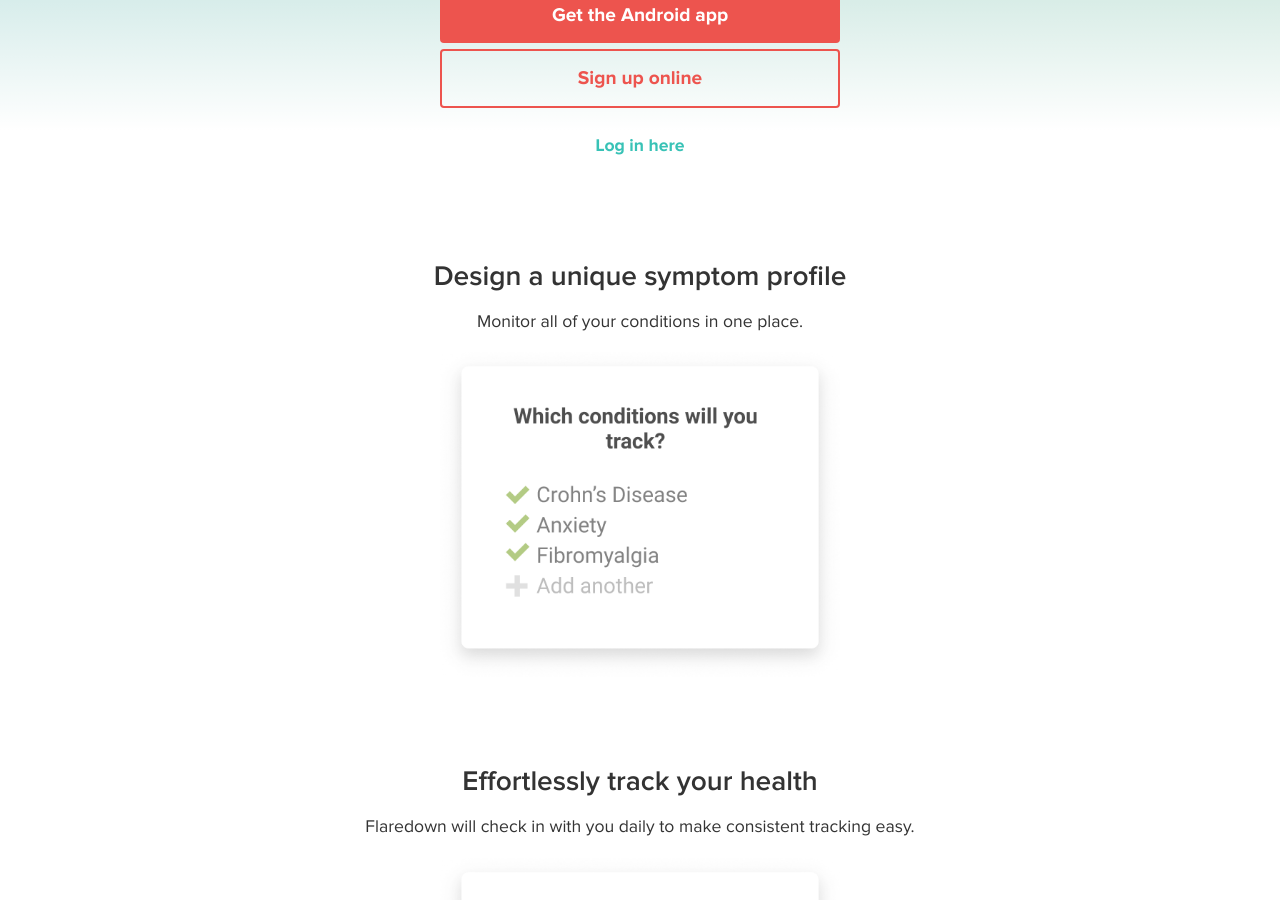
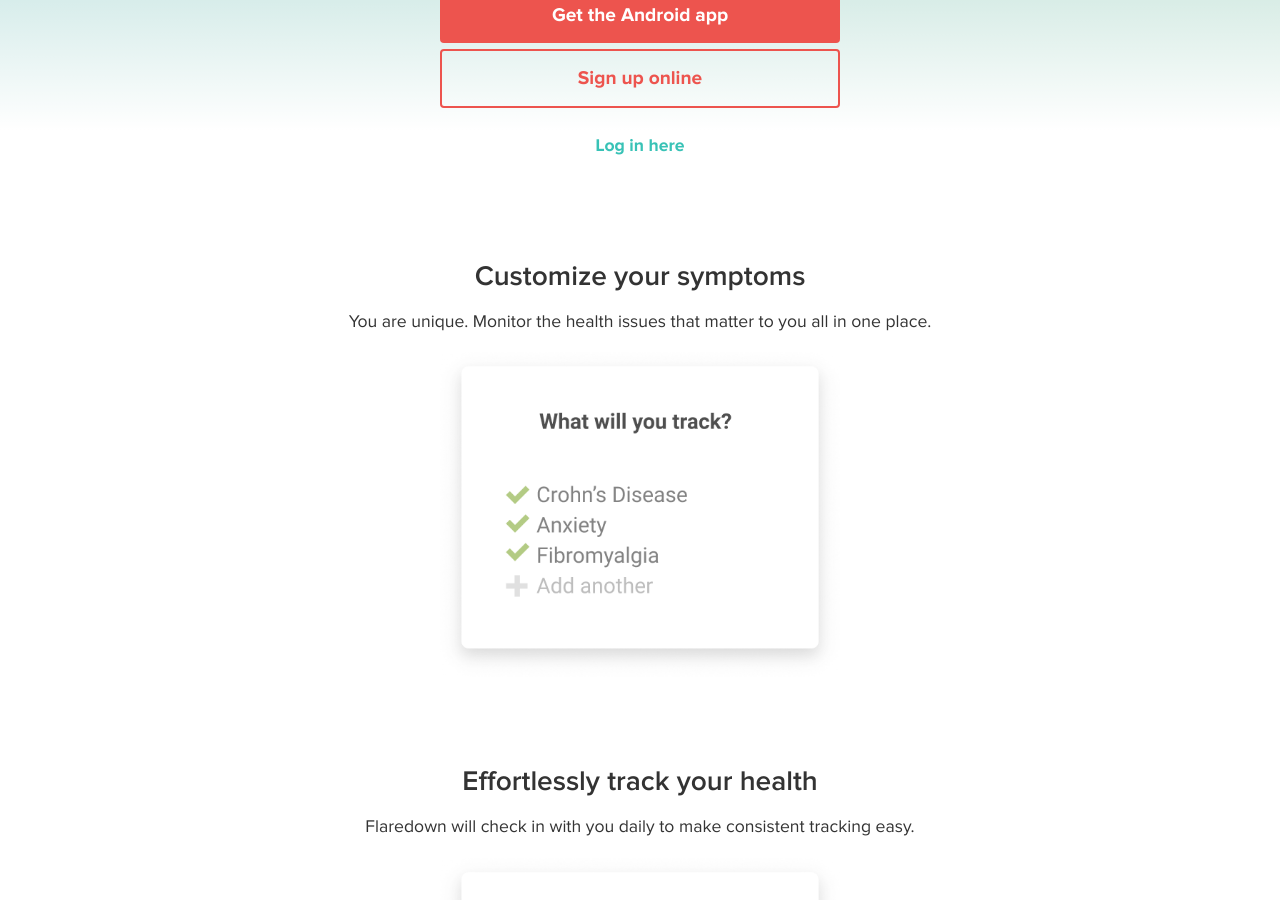
Before and after one commit to jasperfurniss/flaredown, a Jekyll site: the page built from index.html, in a window 1280 px wide and 900 px high, scrolled down 641 px. Built offline with Jekyll 4.4.1, drawn with Linux system fonts in a browser that asks for light colours; comment, search, counter and statistics services are not loaded.

Commit message:
Health profile

```diff
--- a/index.html
+++ b/index.html
@@ -17,8 +17,8 @@ layout: v3
   </section>
 
   <section>
-			<h2>Design a unique symptom profile</h2>
-			<p>Monitor all of your conditions in one place.</p>
+			<h2>Customize your symptoms</h2>
+			<p>You are unique. Monitor the health issues that matter to you all in one place.</p>
       <img src="img/health-profile.png" alt="Health profile">
 	</section>
 
```
Also changed, not shown: img/health-profile.png.
